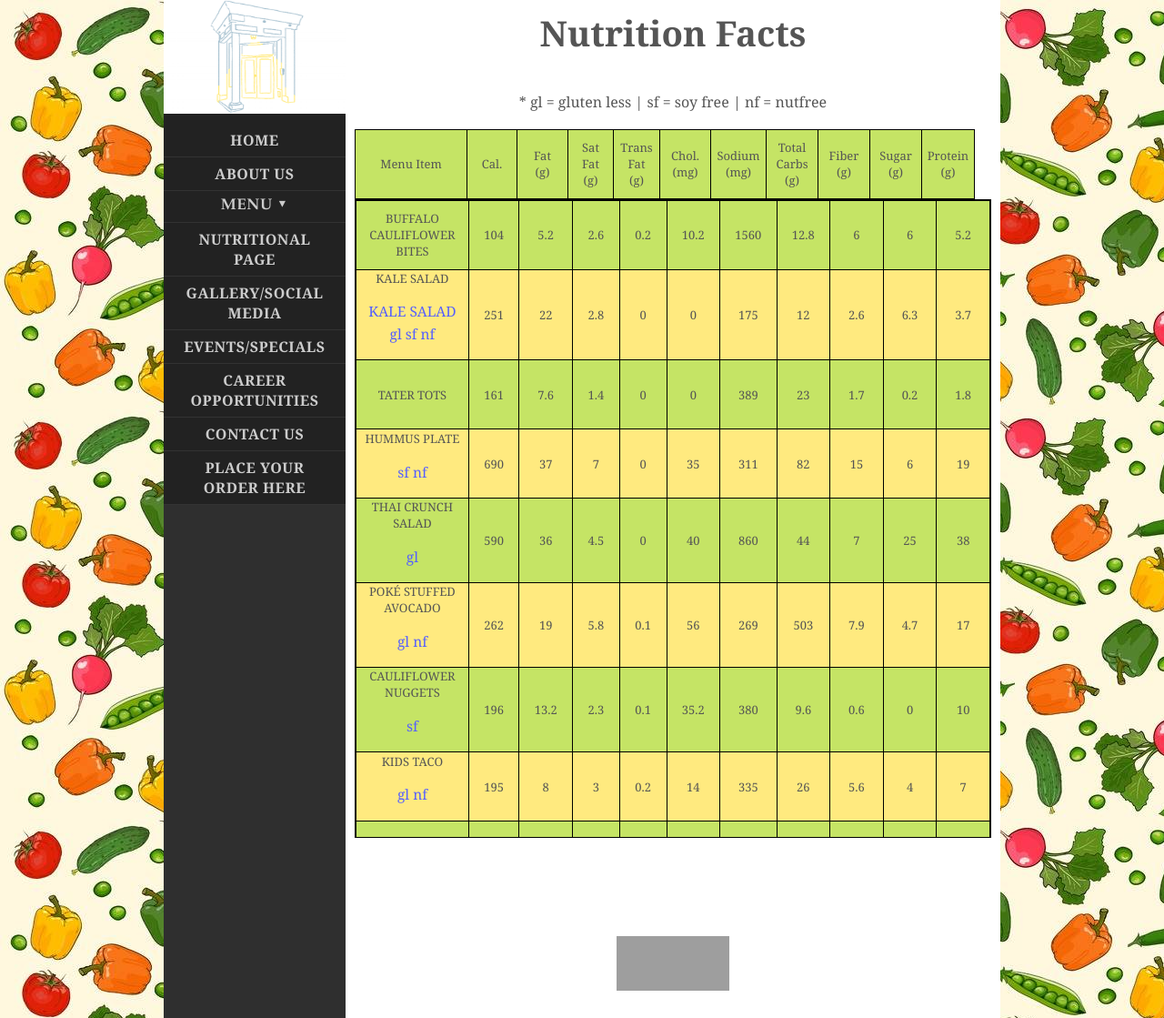
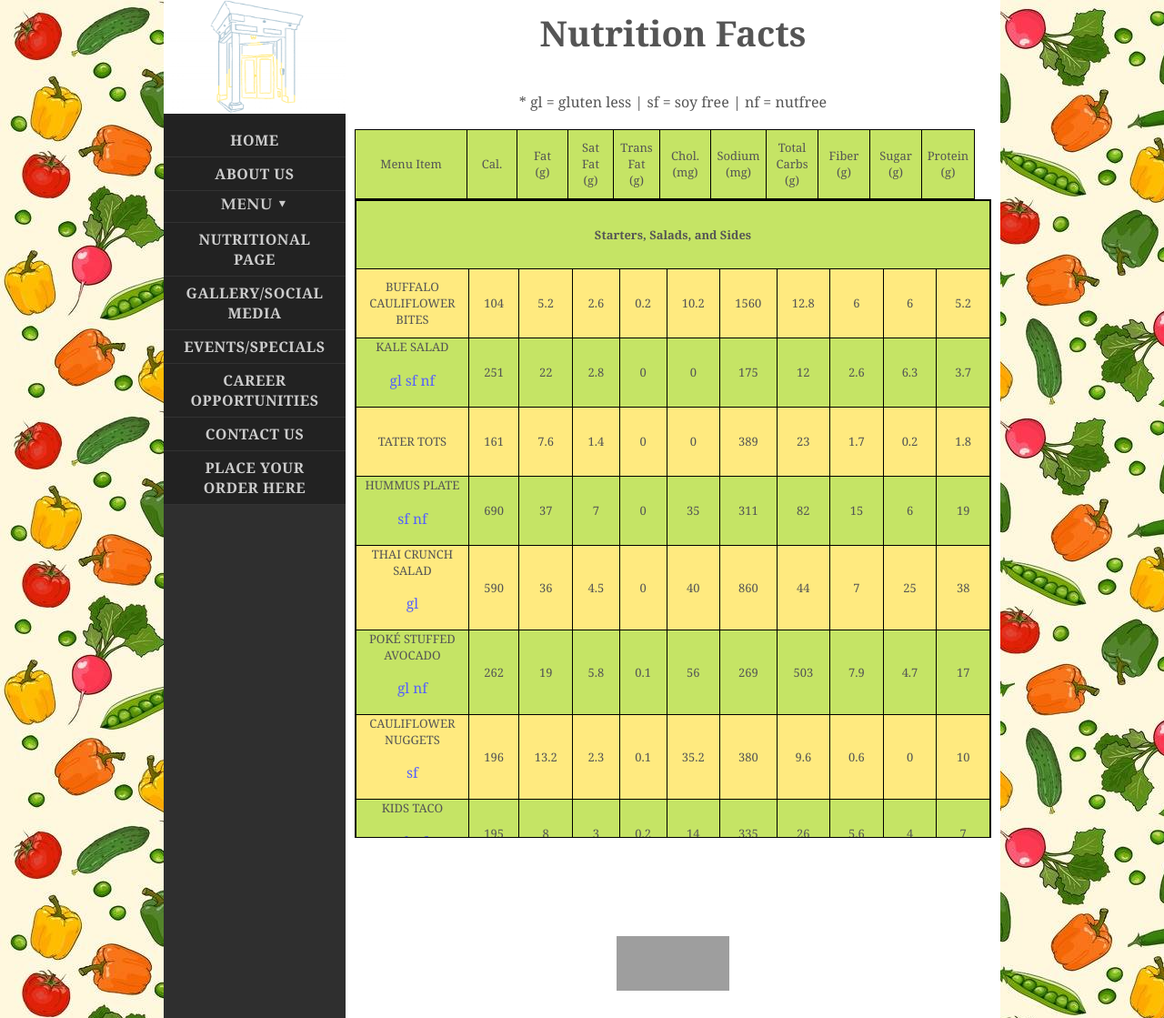
Before and after one commit to gelder11/ProjectMMTest, a PHP site: page /NutritionalPage.html in a window 1280 px wide. Shown: the top 1119 px of the page at 91% size. Run offline with PHP 8.4, Linux system fonts and the light colour scheme; grey boxes are pictures that could not be loaded.

Commit message:
First Netbeans Project Upload Prototype for Magnificent Mushroom

```diff
--- a/NutritionalPage.html
+++ b/NutritionalPage.html
@@ -65,6 +65,23 @@ Nutritional Page
 
 
 			</aside>
+                    <script>
+/* Loop through all dropdown buttons to toggle between hiding and showing its dropdown content - This allows the user to have multiple dropdowns without any conflict */
+var dropdown = document.getElementsByClassName("dropdown-btn");
+var i;
+
+for (i = 0; i < dropdown.length; i++) {
+  dropdown[i].addEventListener("click", function() {
+    this.classList.toggle("active");
+    var dropdownContent = this.nextElementSibling;
+    if (dropdownContent.style.display === "block") {
+      dropdownContent.style.display = "none";
+    } else {
+      dropdownContent.style.display = "block";
+    }
+  });
+}
+</script>
 			<main id="content" class="column-right">
 
 <h1><center>Nutrition Facts</center></h1>
@@ -92,7 +109,11 @@ Nutritional Page
 			</thead>
 			<table class="b">
 			<tbody class="scrollContent">
+                            <tr>
+                                <th colspan="11">Starters, Salads, and Sides</th>
+                            </tr>
 				<tr>
+
 				   <td id="colFoodName">BUFFALO CAULIFLOWER BITES</td>
 				   <td id="colCalories">104</td>
 				   <td id="colFat">5.2</td>
@@ -106,7 +127,7 @@ Nutritional Page
 				   <td id="colProtein">5.2</td>
 				</tr>
 				<tr>
-				   <td id="colFoodName">KALE SALAD<p id="glsfnf"> KALE SALAD gl sf nf</p></td>
+				   <td id="colFoodName">KALE SALAD<p id="glsfnf">  gl sf nf</p></td>
 				   <td id="colCalories">251</td>
 				   <td id="colFat">22</td>
 				   <td id="colSatFat">2.8</td>
--- a/tStyle.css
+++ b/tStyle.css
@@ -4,6 +4,10 @@ table, th, td {
 	font-size: 0.90em;
 
 	text-align: center;
+}
+th{
+
+    height: 60px;
 }
 tbody.scrollContent {
 	display: block;
@@ -49,7 +53,7 @@ table.a{
 }
 
 
-}
+
 table.b {
 	min-width: 100px;
 	max-width: 700px;
```
